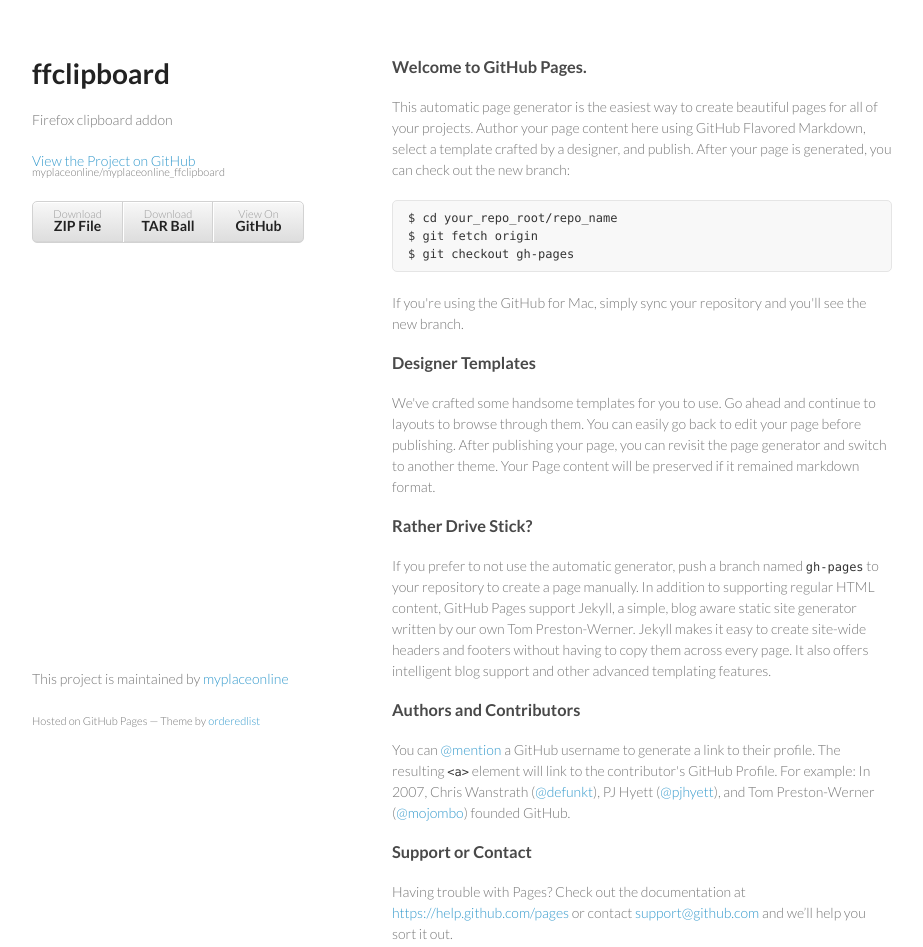
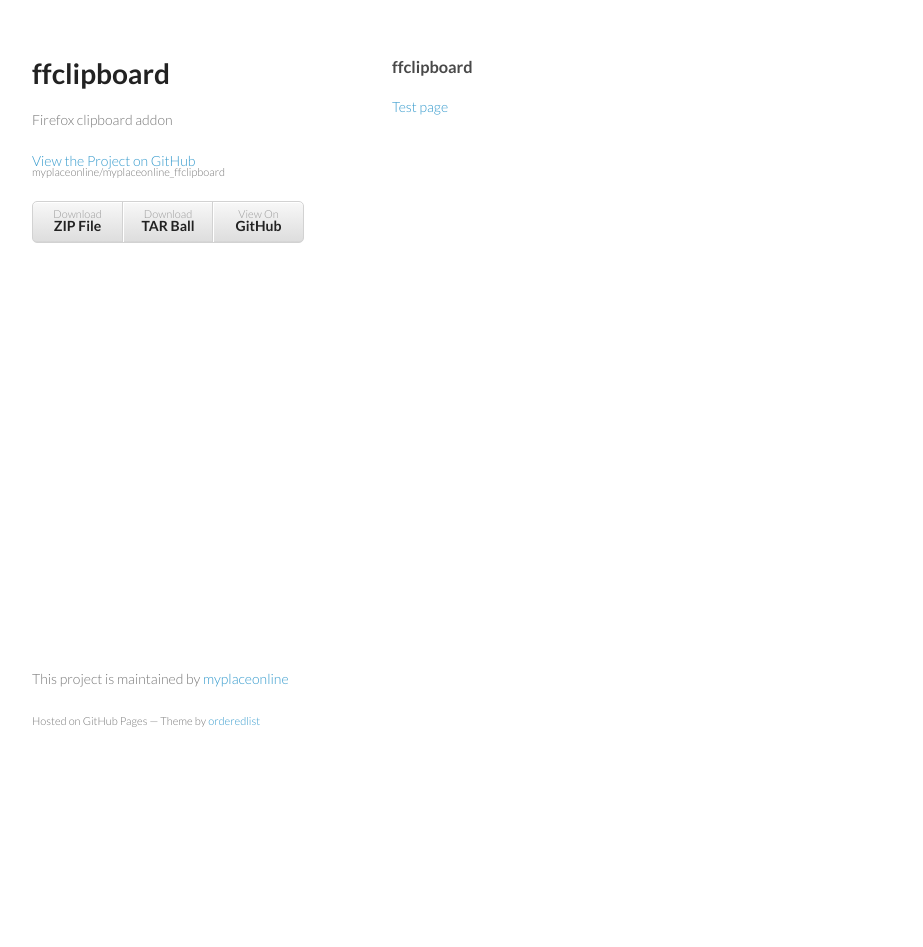
Before and after one commit to ecauli/myplaceonline_ffclipboard, a plain HTML site: page index.html in a window 1280 px wide. Shown: the whole page, without its empty margins (178-1101 px from the left). After the commit the page ends 800 px from the top, so only its background shows below. Drawn offline with Linux system fonts and the light colour scheme.

Commit message:
Add test.html and homepage link

```diff
--- a/index.html
+++ b/index.html
@@ -29,36 +29,10 @@
       </header>
       <section>
         <h3>
-<a id="welcome-to-github-pages" class="anchor" href="#welcome-to-github-pages" aria-hidden="true"><span class="octicon octicon-link"></span></a>Welcome to GitHub Pages.</h3>
+<a id="top-heading" class="anchor" href="#top-heading" aria-hidden="true"><span class="octicon octicon-link"></span></a>ffclipboard</h3>
 
-<p>This automatic page generator is the easiest way to create beautiful pages for all of your projects. Author your page content here using GitHub Flavored Markdown, select a template crafted by a designer, and publish. After your page is generated, you can check out the new branch:</p>
+<p><a href="test.html">Test page</a></p>
 
-<pre><code>$ cd your_repo_root/repo_name
-$ git fetch origin
-$ git checkout gh-pages
-</code></pre>
-
-<p>If you're using the GitHub for Mac, simply sync your repository and you'll see the new branch.</p>
-
-<h3>
-<a id="designer-templates" class="anchor" href="#designer-templates" aria-hidden="true"><span class="octicon octicon-link"></span></a>Designer Templates</h3>
-
-<p>We've crafted some handsome templates for you to use. Go ahead and continue to layouts to browse through them. You can easily go back to edit your page before publishing. After publishing your page, you can revisit the page generator and switch to another theme. Your Page content will be preserved if it remained markdown format.</p>
-
-<h3>
-<a id="rather-drive-stick" class="anchor" href="#rather-drive-stick" aria-hidden="true"><span class="octicon octicon-link"></span></a>Rather Drive Stick?</h3>
-
-<p>If you prefer to not use the automatic generator, push a branch named <code>gh-pages</code> to your repository to create a page manually. In addition to supporting regular HTML content, GitHub Pages support Jekyll, a simple, blog aware static site generator written by our own Tom Preston-Werner. Jekyll makes it easy to create site-wide headers and footers without having to copy them across every page. It also offers intelligent blog support and other advanced templating features.</p>
-
-<h3>
-<a id="authors-and-contributors" class="anchor" href="#authors-and-contributors" aria-hidden="true"><span class="octicon octicon-link"></span></a>Authors and Contributors</h3>
-
-<p>You can <a href="https://github.com/blog/821" class="user-mention">@mention</a> a GitHub username to generate a link to their profile. The resulting <code>&lt;a&gt;</code> element will link to the contributor's GitHub Profile. For example: In 2007, Chris Wanstrath (<a href="https://github.com/defunkt" class="user-mention">@defunkt</a>), PJ Hyett (<a href="https://github.com/pjhyett" class="user-mention">@pjhyett</a>), and Tom Preston-Werner (<a href="https://github.com/mojombo" class="user-mention">@mojombo</a>) founded GitHub.</p>
-
-<h3>
-<a id="support-or-contact" class="anchor" href="#support-or-contact" aria-hidden="true"><span class="octicon octicon-link"></span></a>Support or Contact</h3>
-
-<p>Having trouble with Pages? Check out the documentation at <a href="https://help.github.com/pages">https://help.github.com/pages</a> or contact <a href="mailto:support@github.com">support@github.com</a> and we’ll help you sort it out.</p>
       </section>
       <footer>
         <p>This project is maintained by <a href="https://github.com/myplaceonline">myplaceonline</a></p>
```
Also changed, not shown: test.html (added, +52 -0 lines).
